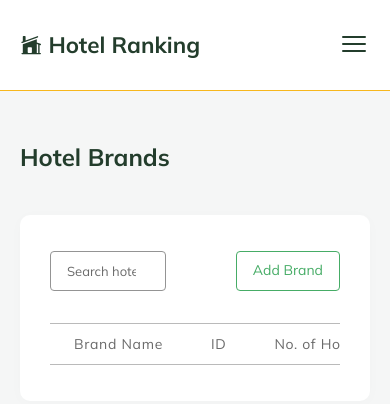
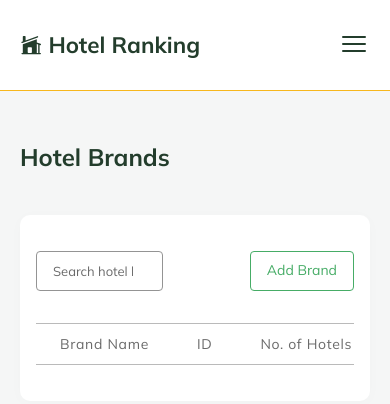
Before and after one commit to Chukwuamaka/hotel-ranking, a Next.js app: page /brands in a window 390 px wide. Shown: the top 404 px of the page. Built offline with nearby package versions, Linux system fonts and the light colour scheme.

Commit message:
Update the responsive styles

```diff
--- a/components/brands/BrandsList.tsx
+++ b/components/brands/BrandsList.tsx
@@ -1,4 +1,4 @@
-import { Box, Button, Flex, Input, Table, TableCaption, TableContainer, Tbody, Th, Thead, Tr, useDisclosure } from "@chakra-ui/react";
+import { Box, BoxProps, Button, Flex, Input, Table, TableCaption, TableContainer, Tbody, Th, Thead, Tr, useDisclosure } from "@chakra-ui/react";
 import { FC, useEffect, useState } from "react";
 import useSearch from "../../hooks/useSearch";
 import { HotelBrand } from "../../types/components/home/hotel_list";
@@ -11,7 +11,7 @@ const initialModalData: HotelBrand = {
   hotels: []
 }
 
-const BrandsList: FC = ({ ...props }) => {
+const BrandsList: FC<Pick<BoxProps, 'className'>> = ({ ...props }) => {
   const [hotelBrands, setHotelBrands] = useState<HotelBrand[]>([]);
   const { searchQuery, updateSearchQuery } = useSearch();
   const { isOpen: isAddModalOpen, onOpen: openAddModal, onClose: closeAddModal } = useDisclosure();
@@ -27,7 +27,7 @@ const BrandsList: FC = ({ ...props }) => {
   }, []);
 
   return (
-    <Box bg='white' py={9} px='30px' mt={9} borderRadius={10} boxShadow='0px 2px 15px rgba(0, 0, 0, 0.02)' {...props}>
+    <Box bg='white' py={9} px={{base: 4, md: '30px'}} mt={9} borderRadius={10} boxShadow='0px 2px 15px rgba(0, 0, 0, 0.02)' {...props}>
       <Flex justify='space-between'>
         <Input type='search' placeholder='Search hotel brand' maxW='40%' onChange={(e) => updateSearchQuery(e.target.value)} />
         <Button variant='outline' fontSize={14} fontWeight='normal' onClick={openAddModal}>Add Brand</Button>
```
